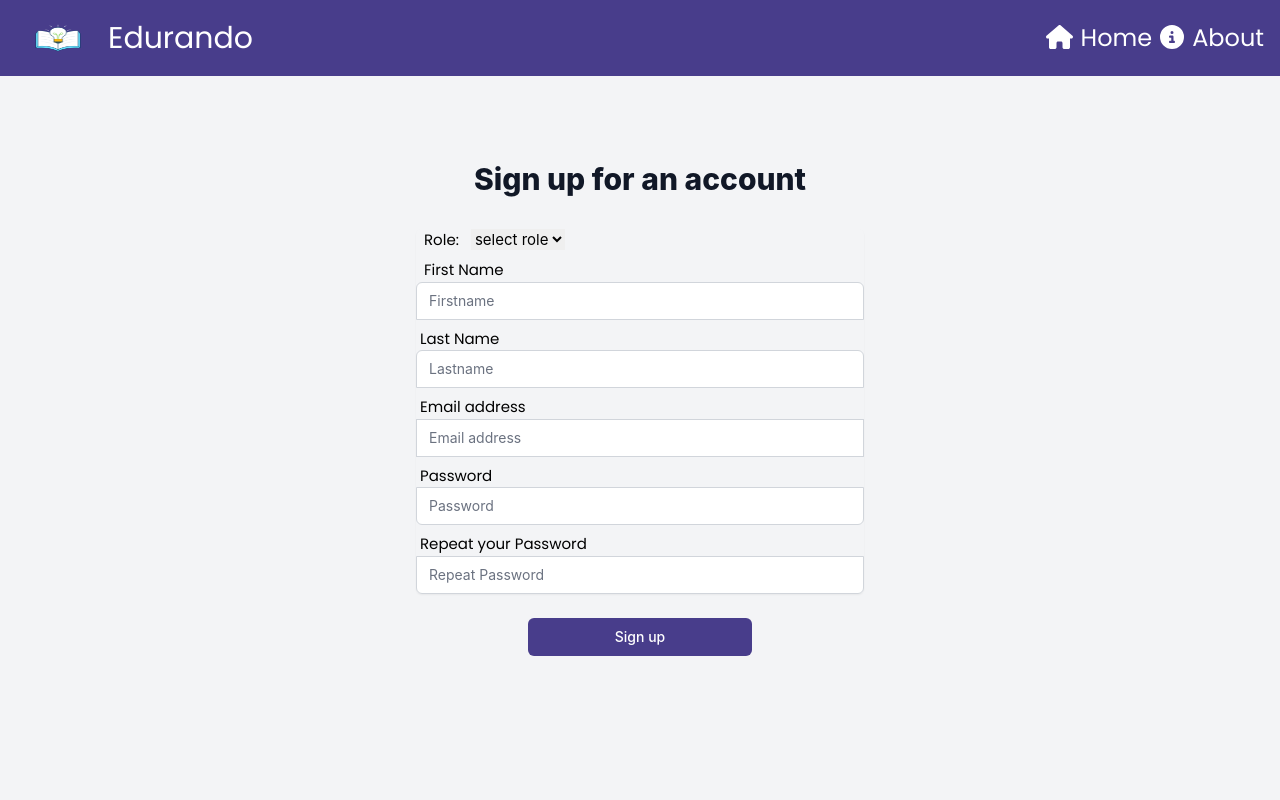
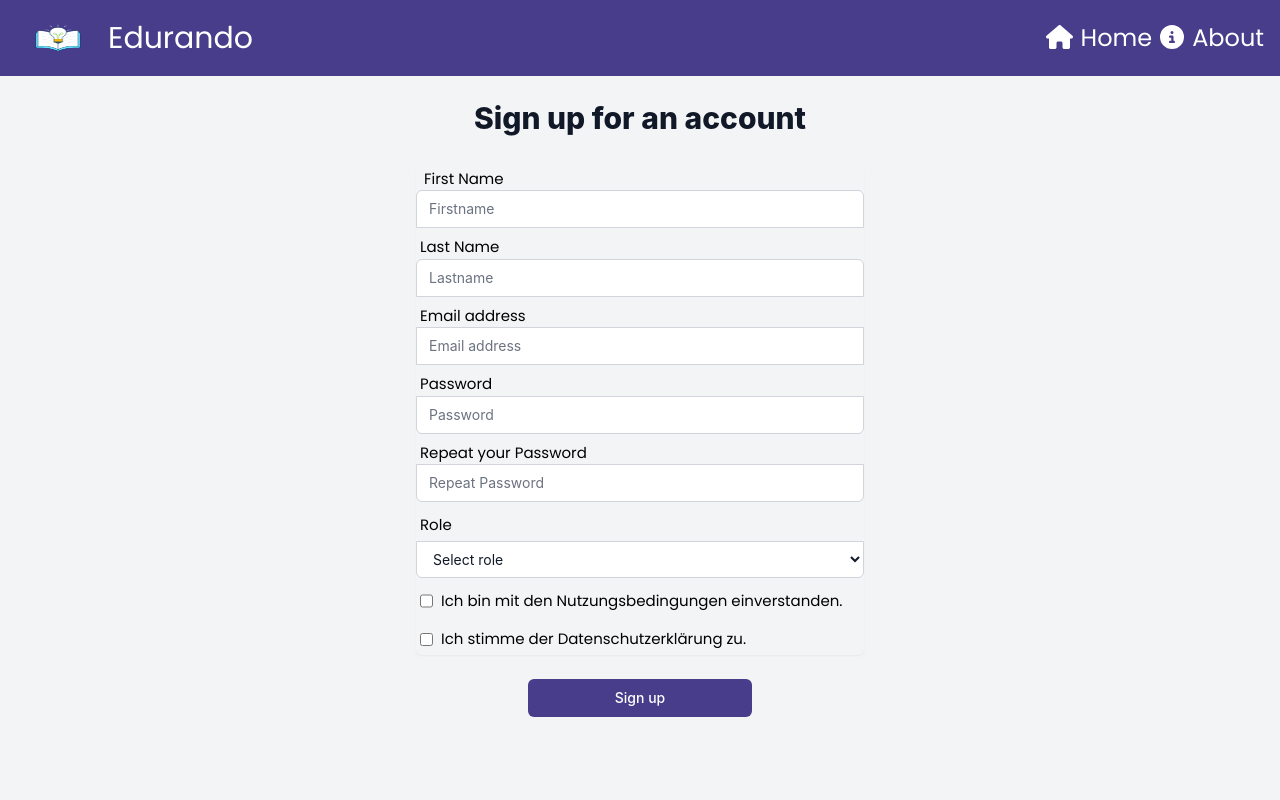
Before and after one commit to KrishKalra03/Edurando, a Vue app in the folder edurando-frontend/: page /register in a window 1280 px wide. Shown: the top 800 px of the page. Built offline with nearby package versions, Linux system fonts and the light colour scheme.

Commit message:
*RegistrationPage Role adjusted, CheckBoxes added

```diff
--- a/edurando-frontend/src/modules/Registration/page/RegistrationPage.vue
+++ b/edurando-frontend/src/modules/Registration/page/RegistrationPage.vue
@@ -8,14 +8,7 @@
       </div>
       <form class="mt-8 space-y-6" @submit.prevent="registerUser">
         <div class="rounded-md shadow-sm space-y-2">
-          <div>
-            <label for="role" class="text-black font-font-family p-2 font-size=10px">Role:  </label>
-            <select class="text-black" id="role" v-model="user.role">
-              <option value="" disabled>select role</option>
-              <option value="Student">Student</option>
-              <option value="Teacher">Teacher</option>
-            </select>
-          </div>
+
 
           <div>
             <label for="firstname" class="text-black font-font-family p-2">First Name</label>
@@ -54,6 +47,28 @@
                    class="appearance-none rounded-none relative block w-full px-3 py-2 border border-gray-300 placeholder-gray-500 text-gray-900 rounded-b-md focus:outline-none focus:ring-purple-500 focus:border-purple-500 focus:z-10 sm:text-sm"
                    placeholder="Repeat Password">
           </div>
+            <div>
+                <label for="role" class="text-black font-font-family flex p-1 font-size=10px">Role</label>
+                <select class="bg-white text-gray-900 rounded-none relative block w-full px-3 py-2 border border-gray-300 rounded-b-md focus:outline-none focus:ring-purple-500 focus:border-purple-500 focus:z-10 sm:text-sm" id="role" v-model="user.role">
+                    <option value="" disabled>Select role</option>
+                    <option value="Student">Student</option>
+                    <option value="Teacher">Teacher</option>
+                </select>
+            </div>
+            <div>
+                <label for="terms" class="text-black font-font-family flex p-1 font-size=10px">
+                    <input id="terms" name="terms" type="checkbox" v-model="user.termsAgreed" required>
+                    <span class="ml-2">Ich bin mit den Nutzungsbedingungen einverstanden.</span>
+                </label>
+            </div>
+            <div>
+                <label for="privacy" class="text-black font-font-family flex p-1 font-size=10px">
+                    <input id="privacy" name="privacy" type="checkbox" v-model="user.privacyAgreed" required>
+                    <span class="ml-2">Ich stimme der Datenschutzerklärung zu.</span>
+                </label>
+            </div>
+
+
         </div>
         <div>
           <button type="submit"
@@ -86,8 +101,9 @@ export default defineComponent({
             lastName: '',
             email: '',
             password: '',
-            passwordRepeat: ''
-
+            passwordRepeat: '',
+            termsAgreed: false,
+            privacyAgreed: false
           }
         }
       },
```
